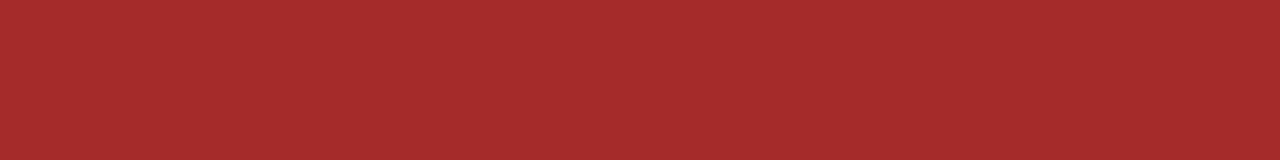
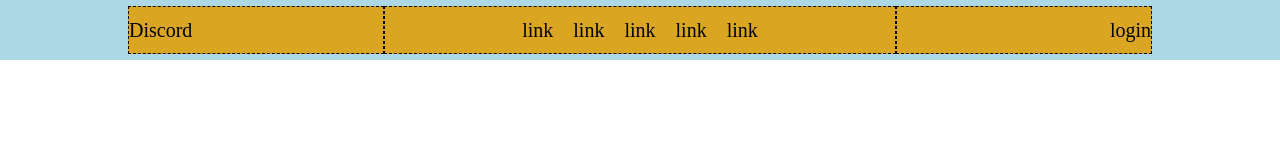
Before and after one commit to gioanbatan/htmlcss-struttura-discord, a plain HTML site: page index.html in a window 1280 px wide. Drawn offline with Linux system fonts and the light colour scheme.

Commit message:
Nav Bar creata

```diff
--- a/css/style.css
+++ b/css/style.css
@@ -6,6 +6,72 @@
 }
 
 /* COMMON */
-body {
-    background-color: brown;
+html {
+    font-size: 62.5%;
 }
+
+.container {
+    width: 80%;
+    margin: 0 auto;
+}
+
+/* HEADER */
+header {
+    height: 60px;
+
+    display: flex;
+    justify-content: center;
+    align-items: center;
+
+    /* DEBUG */
+    background-color: #add8e6;
+}
+
+.header-bar {
+    height: 80%;
+
+    display: flex;
+
+    /* DEBUG */
+    background-color: #daa520;
+    font-size: 2rem;
+}
+
+#logo {
+    width: 25%;
+
+    display: flex;
+    align-items: center;
+
+    /* DEBUG */
+    border: 1px dashed black;
+}
+
+nav {
+    width: 50%;
+
+    display: flex;
+    justify-content: center;
+    align-items: center;
+
+    /* DEBUG */
+    border: 1px dashed black;
+}
+
+nav ul {
+    list-style: none;
+
+    display: flex;
+    column-gap: 1em;
+}
+
+.login {
+    width: 25%;
+
+    display: flex;
+    justify-content: flex-end;
+    align-items: center;
+
+    /* DEBUG */
+    border: 1px dashed black;
+}
--- a/index.html
+++ b/index.html
@@ -14,13 +14,33 @@
 <body>
 
     <!-- Header -->
+    <header>
 
         <!-- Navigation -->
+        <div class="header-bar container">
+            <div id="logo">
+                Discord
+            </div>
+
+            <nav>
+                <ul>
+                    <li>link</li>
+                    <li>link</li>
+                    <li>link</li>
+                    <li>link</li>
+                    <li>link</li>
+                </ul>
+            </nav>
+
+            <div class="login">
+                login
+            </div>
+        </div>
         <!-- /Navigation -->
 
-        <!-- Jumbotron -->
-        <!-- /Jumbotron -->
-
+            <!-- Jumbotron -->
+            <!-- /Jumbotron -->
+    </header>
     <!-- /Header -->
 
     <!-- Main -->
```
